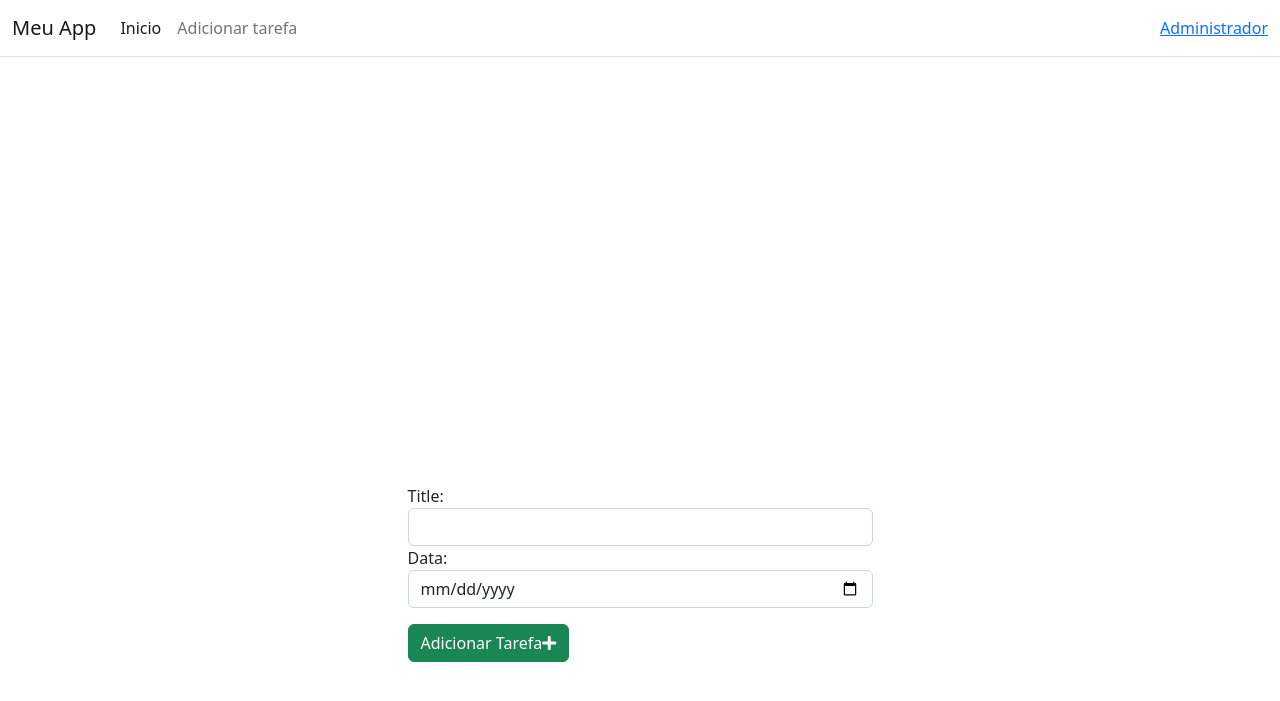
After one commit to JoaoAlmeid/minha_mente, a Django app: page /criar_tarefa in a window 1280 px wide. The commit adds this page. Shown: the top 701 px of the page. Run offline with Django 5.2, Linux system fonts and the light colour scheme.

Commit message:
inclemntado detalhes da tarefa

```diff
--- a/mente_app/forms.py
+++ b/mente_app/forms.py
@@ -6,15 +6,15 @@ class TodoListForm(forms.ModelForm):
     due_date = forms.DateField(
         label='Data',
         widget=forms.DateInput(
-            format='%Y-%m-%d',
+            format='%d-%m-%Y',
             attrs={
-                'type': 'date',
+                'type': 'date'
             }
         ),
     )
     class Meta:
         model = TodoList
-        fields = '__all__'
+        fields = ('title', 'due_date')
         exclude = ('status',)
 
     def __init__(self, *args, **kwargs):
--- a/mente_app/static/css/style.css
+++ b/mente_app/static/css/style.css
@@ -1,8 +1,23 @@
+body, html {
+    width: 100vw;
+    height: 100vh;
+    overflow-x: hidden;
+}
+
 .check-status {
     text-decoration: line-through;
     font-weight: 400;
 }
 
-.edit-btn {
-    border: none;
+.line-ocult .tarefa_det {
+    width: 50vw;
+    padding: 20px 0;
 }
+
+.form-container {
+    width: 100%;
+    height: 100vh;
+    display: flex;
+    align-items: center;
+    justify-content: center;
+}
--- a/mente_app/static/js/todo.js
+++ b/mente_app/static/js/todo.js
@@ -25,6 +25,16 @@ $("button.action-edit").click(function () {
         });
 
     });
+});
+
+$("button.expand-detalhs").click(function () {
+    var data_id = $(this).attr("data-detal");
+
+    // Toggle classes nos elementos correspondentes
+    $("tr#line_ocult" + data_id).toggleClass('d-none');
+    $("tr#line_ocult" + data_id).toggleClass('line-ocult');
+    $("i#desativado" + data_id).toggleClass('d-none');
+    $("i#ativado" + data_id).toggleClass('d-none');
 });
 
 // Muda Status do Item da Lista
--- /dev/null
+++ b/mente_app/templates/create_item.html
@@ -0,0 +1,11 @@
+{% extends 'base.html' %}
+{% block title %}Criar tarefa{% endblock %}
+{% block content %}
+<main class="form-container d-flex align-items-center">
+    <form class="gap-4 col-md-5" method="POST">
+        {% csrf_token %}
+        {{form}}
+        <button type="submit" class="btn btn-success mt-3">Adicionar Tarefa<i class="fa fa-plus"></i></button>
+    </form>
+</main>
+{% endblock %}
--- a/mente_app/templates/navbar.html
+++ b/mente_app/templates/navbar.html
@@ -18,7 +18,7 @@
                 </li>
 
                 <li class="nav-item">
-                    <a class="nav-link disabled">Desativado</a>
+                    <a class="nav-link" href="/criar_tarefa">Adicionar tarefa</a>
                 </li>
 
             </ul>
--- a/mente_app/urls.py
+++ b/mente_app/urls.py
@@ -2,7 +2,8 @@ from django.urls import path
 from mente_app import views
 
 urlpatterns = [
-    path('', views.create_item, name='create_item'),
+    path('', views.lista_itens, name='lista_itens'),
+    path('criar_tarefa', views.create_item, name='create_item'),
     path('delete', views.delete_item, name="delete"),
     path('update_item', views.update_item, name="update_item"),
     path('update_status', views.update_status, name="update_status"),
--- a/mente_app/views.py
+++ b/mente_app/views.py
@@ -3,8 +3,13 @@ from django.shortcuts import get_object_or_404, render, redirect
 from mente_app.forms import TodoListForm
 from mente_app.models import Status, TodoList
 
+def lista_itens(request):
+    todo = TodoList.objects.all()
+    status_list = Status.objects.all()
+    context = {"todo": todo, "status_list": status_list}
+    return render(request, 'index.html', context)
+
 def create_item(request):
-    todo = TodoList.objects.all()
     status_list = Status.objects.all()
 
     if request.method == "POST":
@@ -12,13 +17,13 @@ def create_item(request):
 
         if form.is_valid():
             form.save()
-            return redirect('/')
+            return redirect('lista_itens')  # Redireciona para a lista de itens após salvar
+
     else:
         form = TodoListForm()
 
-    form = TodoListForm()
-    context = {"form" : form, 'todo': todo, 'status_list': status_list,}
-    return render(request, 'index.html', context)
+    context = {"form": form, "status_list": status_list}
+    return render(request, 'create_item.html', context)
 
 def delete_item(request):
     todo_id  = request.GET.get('todo_id') # Id da Lista
```
Also changed, not shown: mente_app/templates/index.html (+1 -44 lines), mente_app/templates/tarefa.html (added, +44 -0 lines), db.sqlite3.
